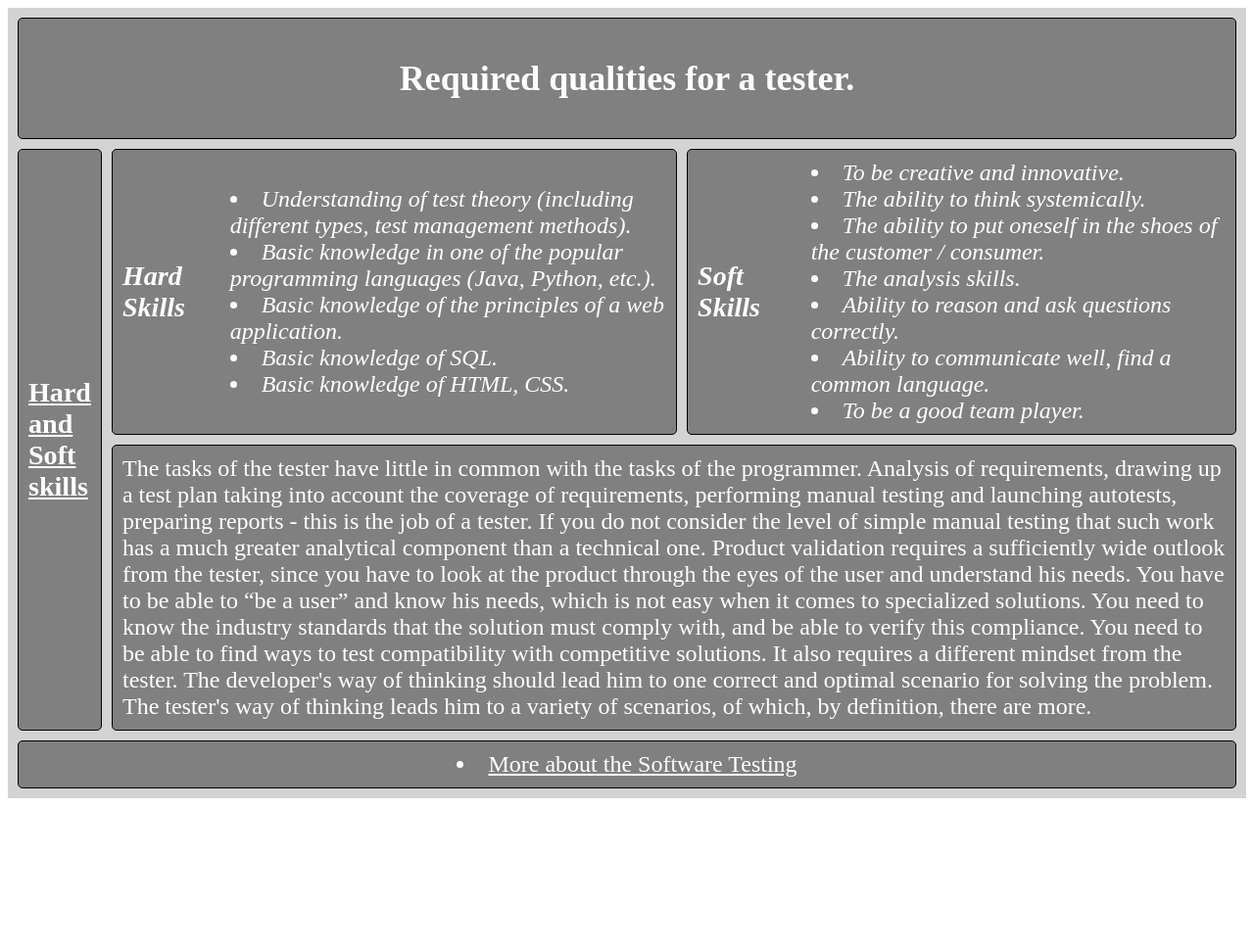
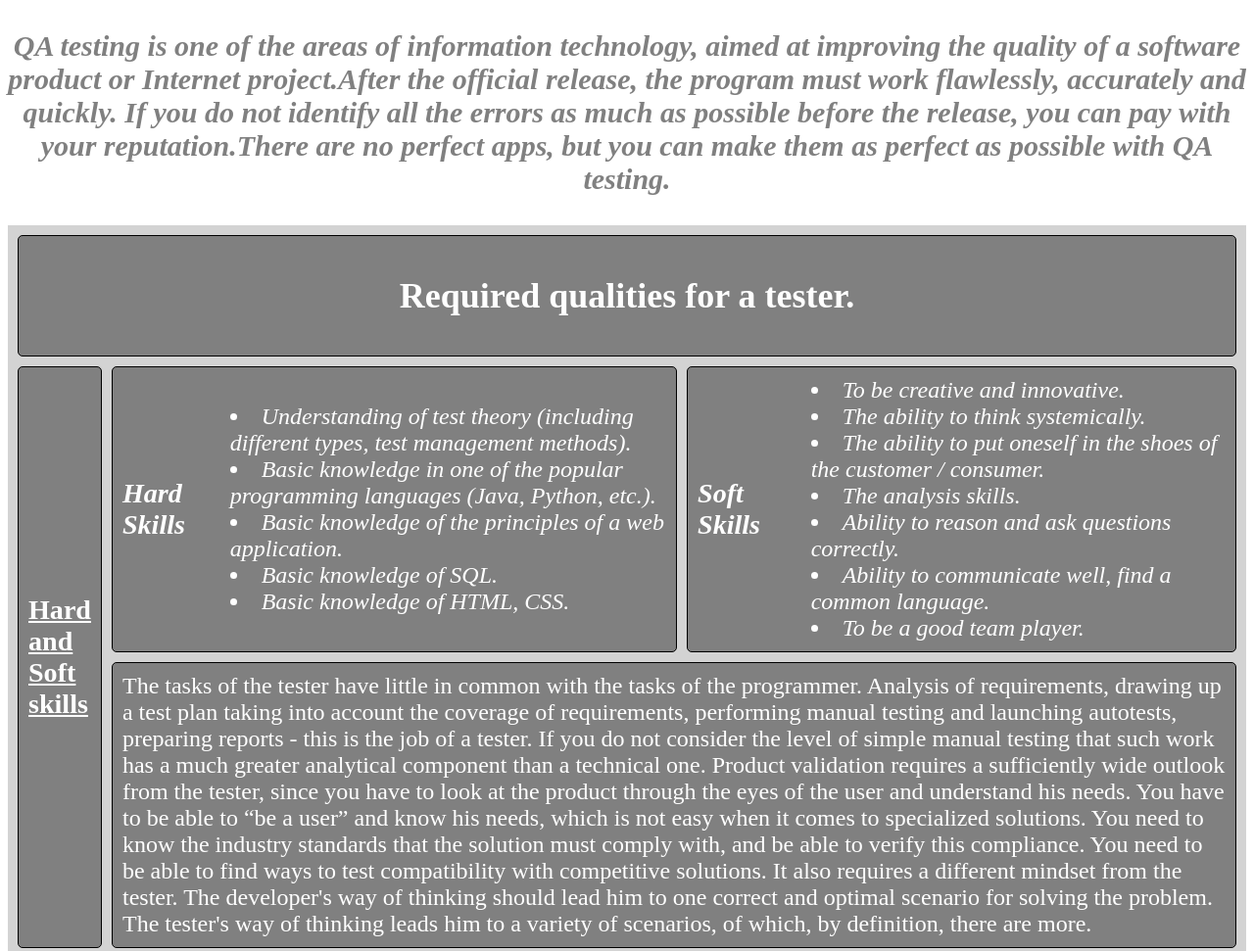
Before and after one commit to juliealeks/required-for-tester, a plain HTML site: page index.html in a window 1280 px wide. Shown: the top 971 px of the page at 98% size. Before the commit the page ends 823 px from the top, so only its background shows below. Drawn offline with Linux system fonts and the light colour scheme.

Commit message:
Update index.html

```diff
--- a/index.html
+++ b/index.html
@@ -6,6 +6,7 @@
     <link rel="stylesheet" type="text/css" href="qlttester.css"/>
 </head>
 <body>
+     <h2><p><strong><em>QA testing is one of the areas of information technology, aimed at improving the quality of a software product or Internet project.After the official release, the program must work flawlessly, accurately and quickly. If you do not identify all the errors as much as possible before the release, you can pay with your reputation.There are no perfect apps, but you can make them as perfect as possible with QA testing.</em></strong></p></h2>
 <div class="grid-init grid">
     <header class="box-init box l-header"><p><h2>Required qualities for a tester.</h2></p></header>
     <nav class="box-init box l-nav"><h3><u>Hard<br> and<br> Soft<br> skills</u></h3></nav>
```
